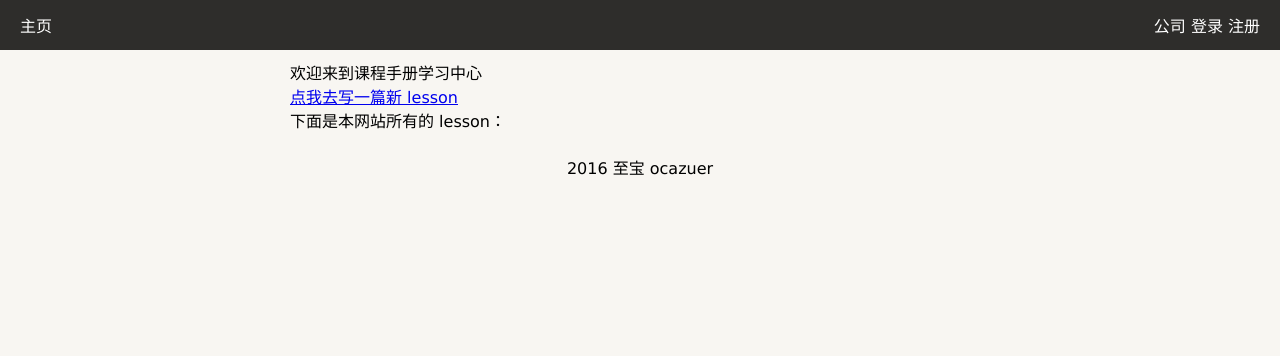
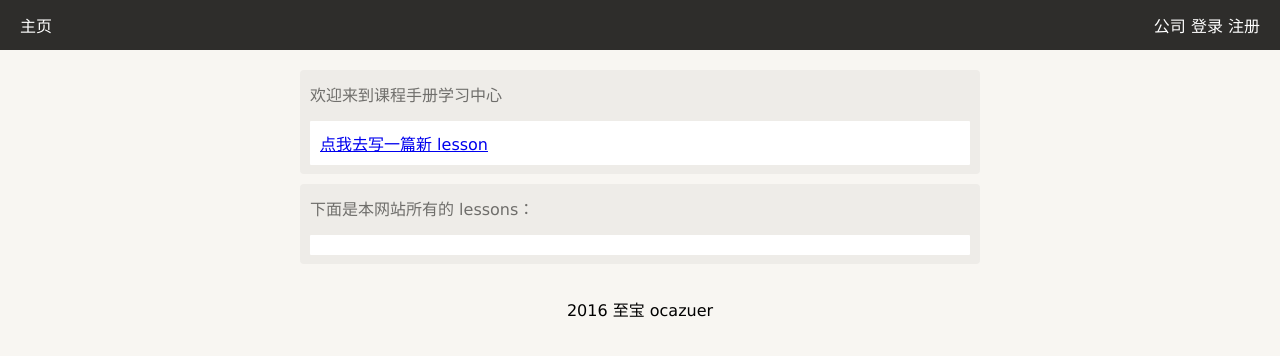
Before and after one commit to ocazuer/simpleCourse, a Flask app: page / in a window 1280 px wide. Shown: the top 356 px of the page. Run offline with Flask 2, Linux system fonts and the light colour scheme.

Commit message:
更新了部分样式

```diff
--- a/templates/index.html
+++ b/templates/index.html
@@ -5,23 +5,29 @@
 {% endblock %}
 
 {% block body %}
+<div class="sc-block">
+    <div class="sc-block-title">
     欢迎来到课程手册学习中心
-    <br>
-    <a href="/lesson/new">点我去写一篇新 lesson</a>
-    <br>
-    下面是本网站所有的 lesson：
-    <br>
-
-
+    </div>
+    <div class="sc-cell">
+        <a href="/lesson/new">点我去写一篇新 lesson</a>
+    </div>
+</div>
+<div class="sc-block">
+    <div class="sc-block-title">
+    下面是本网站所有的 lessons：
+    </div>
+    <div class="sc-cell">
     {% for lesson in lessons %}
         <ul>
             <li>
                 <a href="/lesson/{{ lesson.id }}">
                     {{ lesson.name }}
-                    {{ lesson.id }}
                 </a>
             </li>
         </ul>
     {% endfor %}
+    </div>
+</div>
 
 {% endblock %}
```
Also changed, not shown: templates/lesson_add_step1.html (+18 -10 lines), templates/lesson_add_step2.html (+18 -8 lines).
